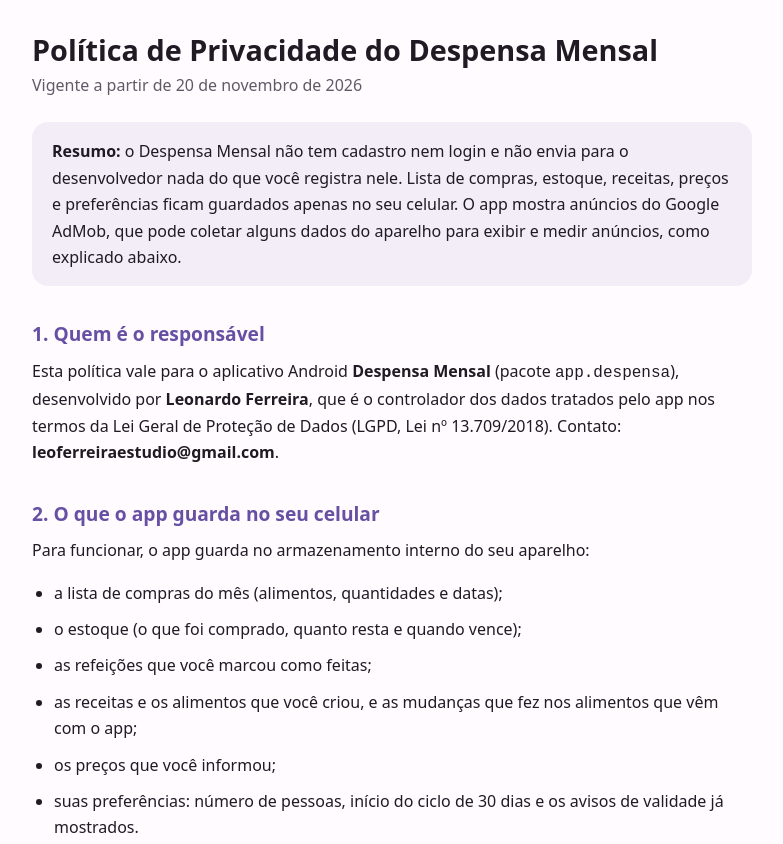
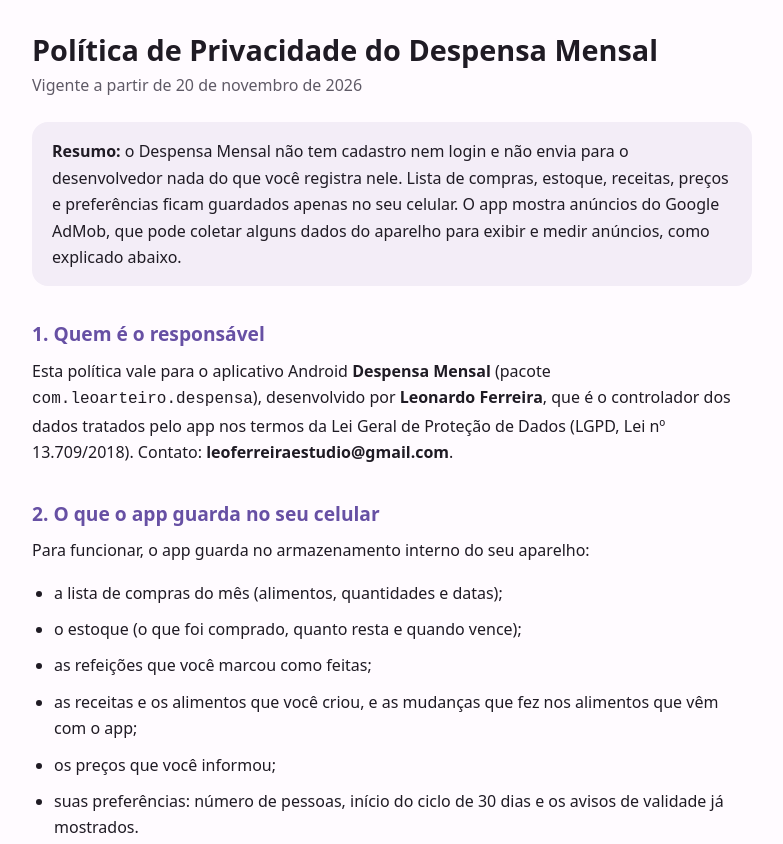
Before and after one commit to leoarteiro/leoarteiro.github.io, a plain HTML site: page despensamensal/privacidade/index.html in a window 1280 px wide. Shown: the top 844 px of the page, without its empty margins (248-1031 px from the left). Drawn offline with Linux system fonts and the light colour scheme.

Commit message:
Despensa Mensal: pacote com.leoarteiro.despensa na política
Co-Authored-By: Claude Opus 5.5 <noreply@anthropic.com>

```diff
--- a/despensamensal/privacidade/index.html
+++ b/despensamensal/privacidade/index.html
@@ -35,7 +35,7 @@
 
 <h2>1. Quem é o responsável</h2>
 <p>Esta política vale para o aplicativo Android <strong>Despensa Mensal</strong> (pacote
-<code>app.despensa</code>), desenvolvido por <strong>Leonardo Ferreira</strong>, que é o
+<code>com.leoarteiro.despensa</code>), desenvolvido por <strong>Leonardo Ferreira</strong>, que é o
 controlador dos dados tratados pelo app nos termos da Lei Geral de Proteção de Dados (LGPD, Lei
 nº 13.709/2018). Contato: <strong>leoferreiraestudio@gmail.com</strong>.</p>
 
```
